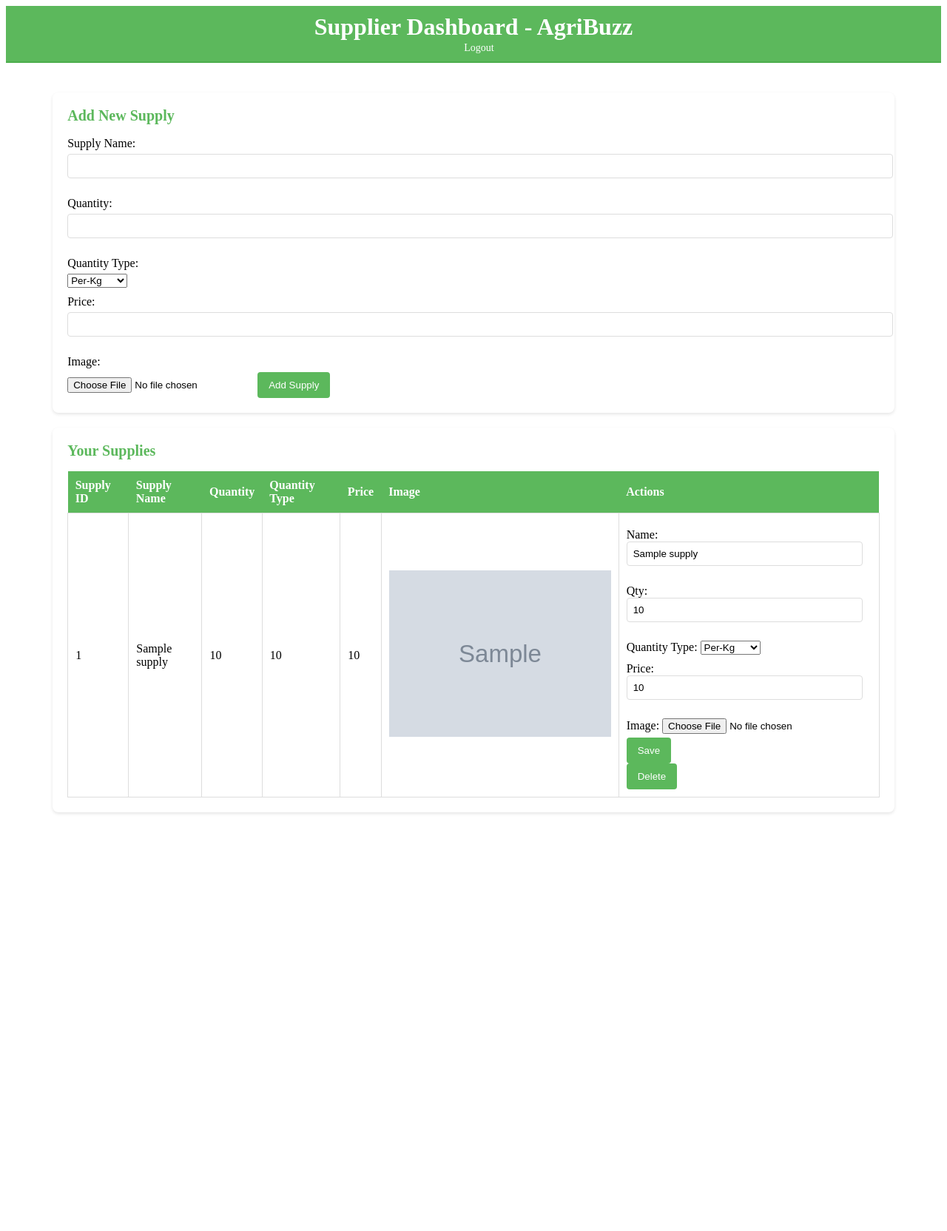
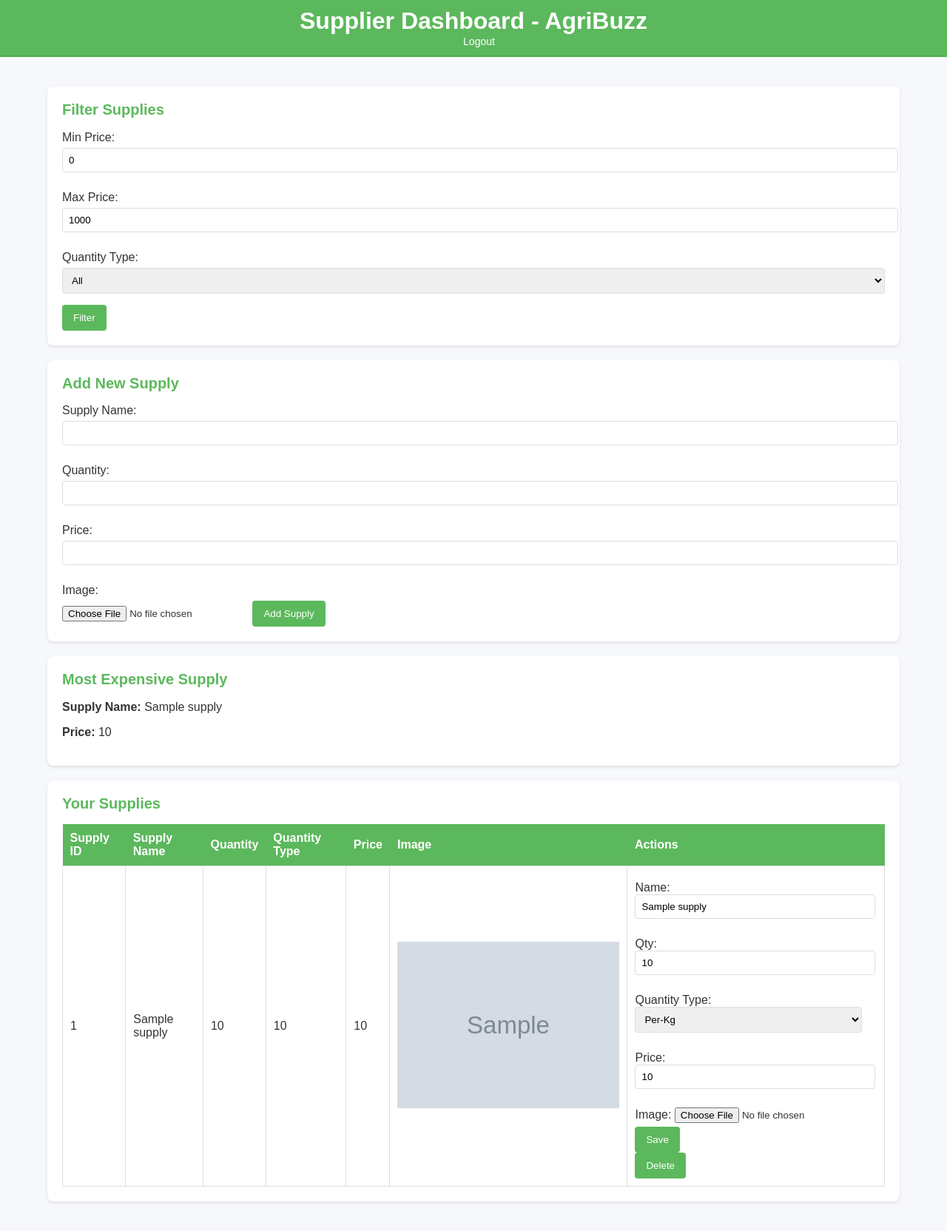
Before and after one commit to Muhtasim-Masum-Hasnayen/SmartAgri, a PHP site: page /supplier.php in a window 1280 px wide. Shown: the whole page at 74% size. Before the commit the page ends 1100 px from the top, so only its background shows below. Run offline with PHP 8.4, Linux system fonts and the light colour scheme; a user stored in the database is signed in; tables that the repository leaves empty or names only in its code hold one stand-in row (values such as "Sample post"); grey boxes marked "Sample" are stand-in pictures.

Commit message:
Merge remote-tracking branch 'origin/master'

```diff
--- a/supplier.php
+++ b/supplier.php
@@ -11,6 +11,11 @@
 // Initialize messages
 $error = '';
 $success_message = '';
+
+// Initialize filter variables
+$price_min = $_GET['price_min'] ?? 0;
+$price_max = $_GET['price_max'] ?? 1000;
+$quantity_type = $_GET['quantity_type'] ?? '';
 
 // Handle adding new supply
 if ($_SERVER["REQUEST_METHOD"] == "POST" && isset($_POST['add_supply'])) {
@@ -47,7 +52,7 @@
         try {
             $sql = "INSERT INTO supplies (supplier_id, supply_name, quantity, quantity_type, price, image) VALUES (?, ?, ?, ?, ?, ?)";
             $stmt = $conn->prepare($sql);
-                        $stmt->bind_param("isisss", $_SESSION['user_id'], $supply_name, $quantity, $quantity_type, $price, $image_path);
+            $stmt->bind_param("isidss", $_SESSION['user_id'], $supply_name, $quantity, $quantity_type, $price, $image_path);
             if ($stmt->execute()) {
                 $success_message = "Supply added successfully!";
             } else {
@@ -119,15 +124,31 @@
     }
 }
 
-
-// Fetch supplies for the logged-in supplier
+// Fetch supplies for the logged-in supplier with filtering
 $supplier_id = $_SESSION['user_id'];
 try {
-    $sql = "SELECT * FROM supplies WHERE supplier_id = ?";
+    $sql = "
+    SELECT *
+    FROM supplies
+    WHERE supplier_id = ?
+    AND price BETWEEN ? AND ?
+    AND (quantity_type = ? OR ? = '')";
     $stmt = $conn->prepare($sql);
-    $stmt->bind_param("i", $supplier_id);
+    $stmt->bind_param("iiiss", $supplier_id, $price_min, $price_max, $quantity_type, $quantity_type);
     $stmt->execute();
     $supplies_result = $stmt->get_result();
+
+    // Subquery to fetch the most expensive supply
+    $sql_most_expensive = "
+    SELECT supply_name, price
+    FROM supplies
+    WHERE supplier_id = ?
+    AND price = (SELECT MAX(price) FROM supplies WHERE supplier_id = ?)";
+    $stmt_expensive = $conn->prepare($sql_most_expensive);
+    $stmt_expensive->bind_param("ii", $supplier_id, $supplier_id);
+    $stmt_expensive->execute();
+    $expensive_result = $stmt_expensive->get_result();
+    $most_expensive = $expensive_result->fetch_assoc();
 } catch (Exception $e) {
     $error = "Error fetching supplies: " . $e->getMessage();
 }
@@ -139,7 +160,6 @@
     <meta charset="UTF-8">
     <meta name="viewport" content="width=device-width, initial-scale=1.0">
     <title>Supplier Dashboard - AgriBuzz</title>
-    <style>
     <style>
         body {
             font-family: 'Arial', sans-serif;
@@ -186,7 +206,7 @@
             display: block;
             margin: 10px 0 5px;
         }
-                form input[type="text"], form input[type="number"] {
+        form input[type="text"], form input[type="number"], form select {
             width: 100%;
             padding: 8px;
             margin-bottom: 15px;
@@ -228,7 +248,6 @@
             font-weight: bold;
         }
     </style>
-    </style>
 </head>
 <body>
     <header>
@@ -237,6 +256,27 @@
     </header>
 
     <div class="container">
+        <!-- Filter Form -->
+        <div class="form-container">
+            <h2>Filter Supplies</h2>
+            <form method="GET" action="supplier.php">
+                <label for="price_min">Min Price:</label>
+                <input type="number" name="price_min" value="<?= htmlspecialchars($price_min); ?>">
+
+                <label for="price_max">Max Price:</label>
+                <input type="number" name="price_max" value="<?= htmlspecialchars($price_max); ?>">
+
+                <label for="quantity_type">Quantity Type:</label>
+                <select name="quantity_type">
+                    <option value="">All</option>
+                    <option value="Per-Kg" <?= $quantity_type === 'Per-Kg' ? 'selected' : ''; ?>>Per-Kg</option>
+                    <option value="Per-Piece" <?= $quantity_type === 'Per-Piece' ? 'selected' : ''; ?>>Per-Piece</option>
+                </select>
+
+                <input type="submit" value="Filter">
+            </form>
+        </div>
+
         <!-- Add New Supply Form -->
         <div class="form-container">
             <h2>Add New Supply</h2>
@@ -253,13 +293,6 @@
                 <label for="quantity">Quantity:</label>
                 <input type="number" name="quantity" required>
 
-                <label for="quantity_type">Quantity Type:</label>
-    <select name="quantity_type" required>
-        <option value="Per-Kg">Per-Kg</option>
-        <option value="Per-Piece">Per-Piece</option>
-    </select>
-
-
                 <label for="price">Price:</label>
                 <input type="text" name="price" required>
 
@@ -268,6 +301,17 @@
 
                 <input type="submit" name="add_supply" value="Add Supply">
             </form>
+        </div>
+
+        <!-- Most Expensive Supply -->
+        <div class="table-container">
+            <h2>Most Expensive Supply</h2>
+            <?php if ($most_expensive): ?>
+                <p><strong>Supply Name:</strong> <?= htmlspecialchars($most_expensive['supply_name']); ?></p>
+                <p><strong>Price:</strong> <?= htmlspecialchars($most_expensive['price']); ?></p>
+            <?php else: ?>
+                <p>No supplies found.</p>
+            <?php endif; ?>
         </div>
 
         <!-- Supplies Table -->
@@ -301,7 +345,6 @@
                                 <?php endif; ?>
                             </td>
                             <td>
-
                                <!-- Edit Form -->
                                <form method="POST" action="supplier.php" enctype="multipart/form-data" style="display: inline-block;">
                                    <input type="hidden" name="supply_id" value="<?= $supply['supply_id']; ?>">
@@ -339,7 +382,6 @@
                                    <input type="submit" name="edit_supply" value="Save">
                                </form>
 
-
                                 <!-- Delete Form -->
                                 <form method="POST" action="supplier.php" style="display: inline-block;">
                                     <input type="hidden" name="supply_id" value="<?= $supply['supply_id']; ?>">
```
Also changed, not shown: OIP (2).jpeg (deleted), OIP (3).jpeg (deleted). Lines whose indentation alone changed are shown as unchanged.
